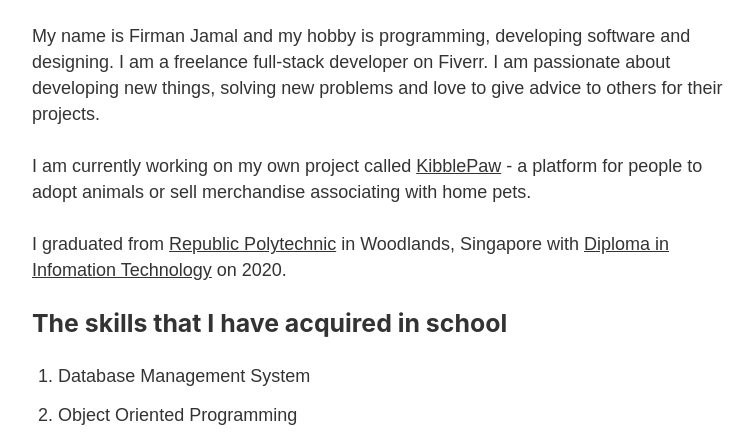
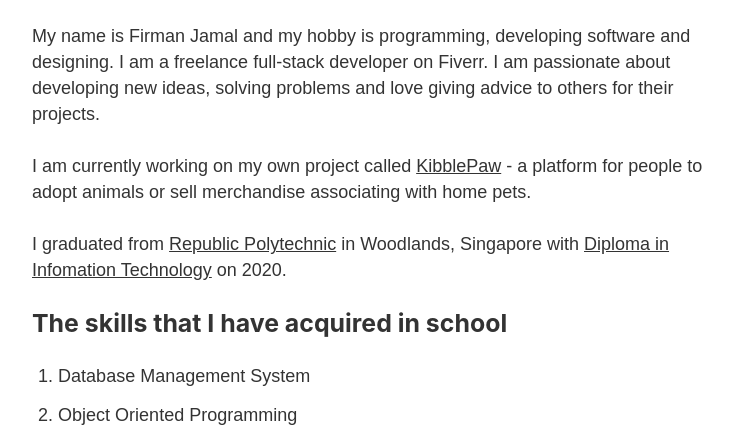
Before and after one commit to firmanjml/firmanjml.me, a Gatsby site: page / in a window 1280 px wide. Shown: the part 354-792 px from the top of the page, without its empty margins (251-1005 px from the left). Built offline with nearby package versions, Linux system fonts and the light colour scheme; Gatsby itself is replaced by a stand-in of ours.

Commit message:
Update index.js

```diff
--- a/src/pages/index.js
+++ b/src/pages/index.js
@@ -10,7 +10,7 @@ const IndexPage = () => {
             <Title text="Home"/>
             <h1>Introduction</h1>
             {/* <p>My name is Firman Jamal, I live in Sembawang, Singapore and currently working on <a href="https://www.kibblepaw.com" target="__blank" rel="noopener noreferrer">KibblePaw</a> - a platform for people to adopt or sell merchandise associating with Home Pets.</p> */}
-            <p>My name is Firman Jamal and my hobby is programming, developing software and designing. I am a freelance full-stack developer on Fiverr. I am passionate about developing new things, solving new problems and love to give advice to others for their projects.</p>
+            <p>My name is Firman Jamal and my hobby is programming, developing software and designing. I am a freelance full-stack developer on Fiverr. I am passionate about developing new ideas, solving problems and love giving advice to others for their projects.</p>
             <p>I am currently working on my own project called <a href="https://www.kibblepaw.com" target="__blank" rel="noopener noreferrer">KibblePaw</a> - a platform for people to adopt animals or sell merchandise associating with home pets.</p>
             <p>I graduated from <a href="https://www.rp.edu.sg" target='_blank' rel="noopener noreferrer">Republic Polytechnic</a> in Woodlands, Singapore with <a href="https://www.rp.edu.sg/SOI/full-time-diplomas/Details/diploma-in-information-technology" target='_blank' rel="noopener noreferrer">Diploma in Infomation Technology</a> on 2020.</p>
             <h3>The skills that I have acquired in school</h3>
```
